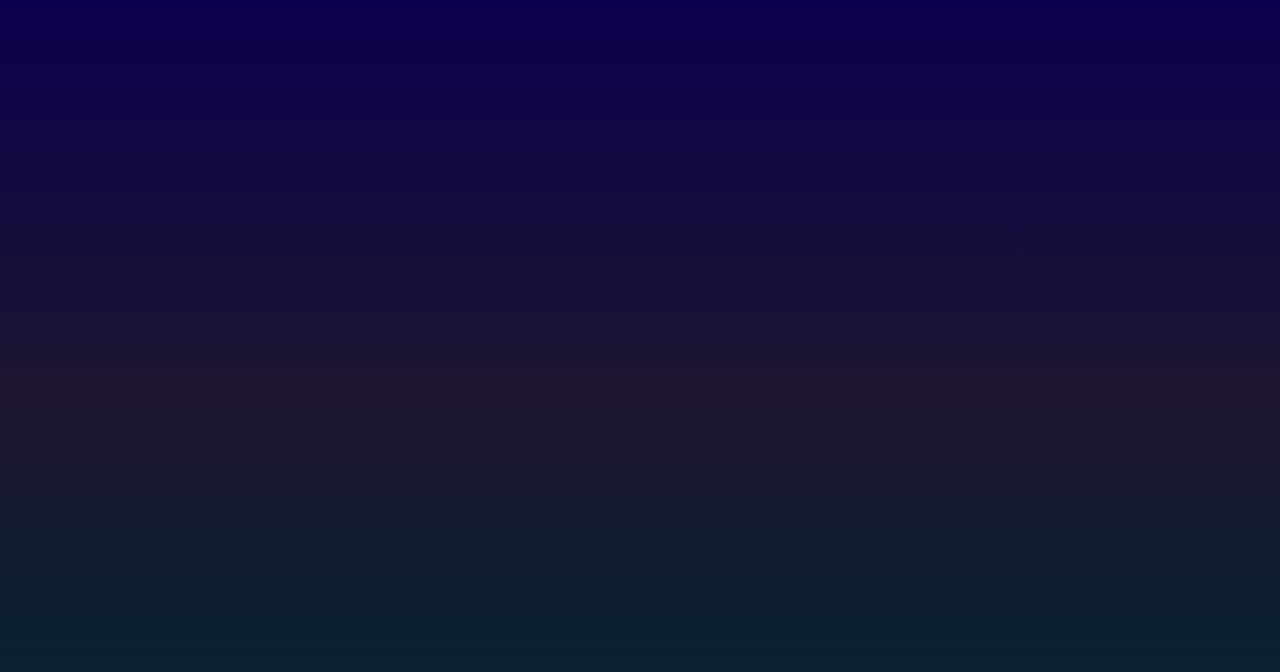
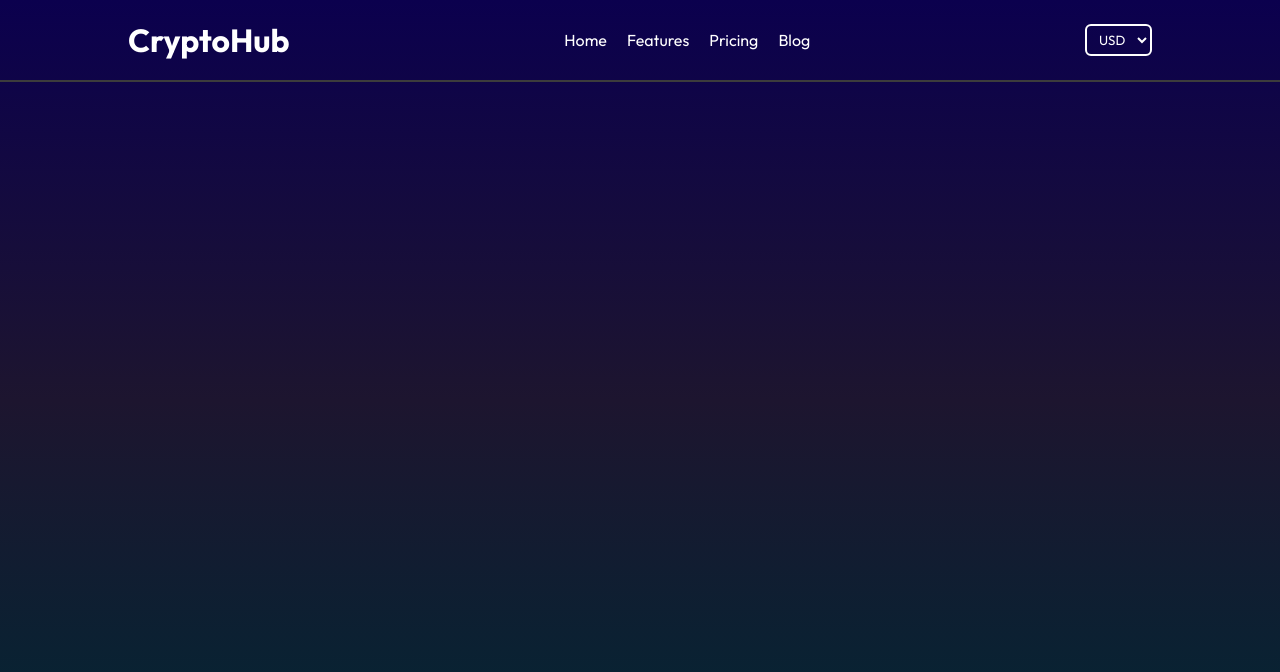
Before and after one commit to rickqueirozz/CryptoHub, a React (Vite) app: page / in a window 1280 px wide. Shown: the top 672 px of the page. Built offline with nearby package versions, Linux system fonts and the light colour scheme.

Commit message:
feat:(NavBar)create full  navbar

```diff
--- a/src/App.jsx
+++ b/src/App.jsx
@@ -1,9 +1,10 @@
 import React from 'react'
+import NavBar from './components/NavBar/NavBar'
 
 const App = () => {
   return (
     <div className='app'>
-
+      <NavBar/>
     </div>
   )
 }
--- /dev/null
+++ b/src/components/NavBar/NavBar.css
@@ -0,0 +1,35 @@
+.navbar{
+  display: flex;
+  align-items: center;
+  justify-content: space-between;
+  padding: 20px 10%;
+  color: white;
+  border-bottom: 2px solid #3c3c3c;
+}
+
+.navbar ul{
+  display: flex;
+  list-style: none;
+  gap: 20px;
+}
+
+.navbar li{
+  cursor: pointer;
+}
+
+.nav-right{
+  display: flex;
+  align-items: center;
+}
+
+.navbar select{
+  padding: 5px 8px;
+  border-radius: 6px;
+  border: 2px solid white;
+  background-color: transparent;
+  color: white;
+}
+
+.navbar option{
+  background-color: #09005c;
+}
--- /dev/null
+++ b/src/components/NavBar/NavBar.jsx
@@ -0,0 +1,25 @@
+import React from 'react'
+import './NavBar.css'
+
+const NavBar = () => {
+  return (
+    <div className='navbar'>
+      <h1>CryptoHub</h1>
+      <ul>
+        <li>Home</li>
+        <li>Features</li>
+        <li>Pricing</li>
+        <li>Blog</li>
+      </ul>
+      <div className="nav-right">
+        <select>
+          <option value="usd ">USD</option>
+          <option value="eur">EUR</option>
+          <option value="inr">INR</option>
+        </select>
+      </div>
+    </div>
+  )
+}
+
+export default NavBar
--- a/src/index.css
+++ b/src/index.css
@@ -1,7 +1,10 @@
+@import url('https://fonts.googleapis.com/css2?family=Outfit:wght@100..900&display=swap');
+
 *{
   padding: 0;
   margin: 0;
   box-sizing: border-box;
+  font-family: "Outfit", sans-serif;
 }
 
 a{
```
